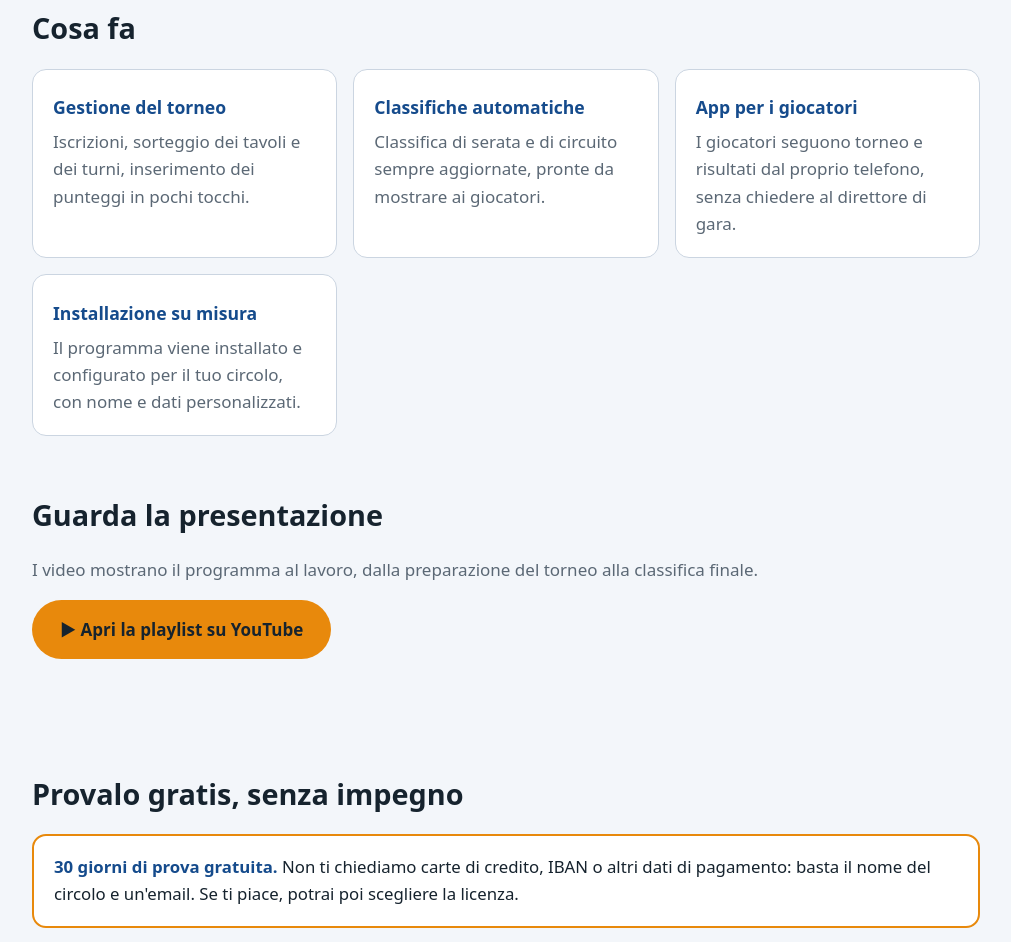
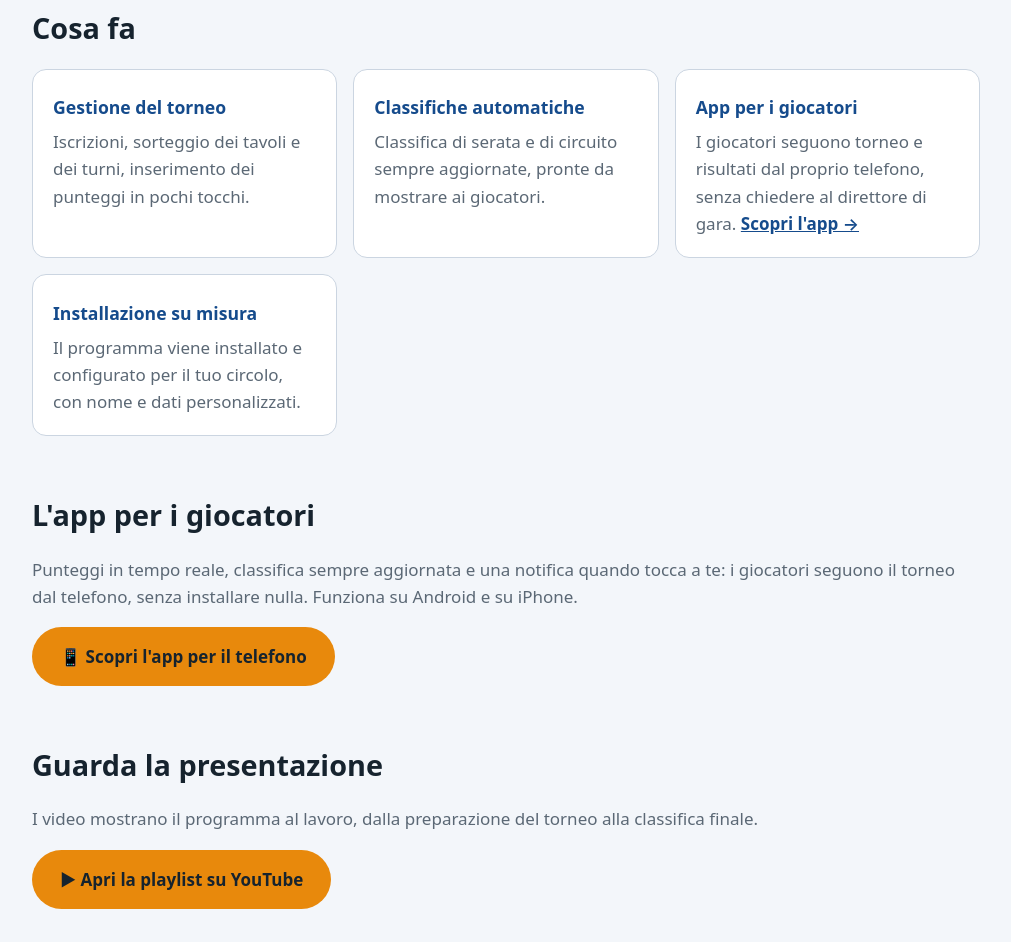
Before and after one commit to burracool-italia/burraco-il-tuo-torneo-sito, a plain HTML site: page index.html in a window 1280 px wide. Shown: the part 540-1482 px from the top of the page, without its empty margins (134-1145 px from the left). Drawn offline with Linux system fonts and the light colour scheme.

Commit message:
Link alla presentazione dell'app per i telefoni (riquadro App per i giocatori e nuova sezione)
Co-Authored-By: Claude Sonnet 5.5 <noreply@anthropic.com>

```diff
--- a/index.html
+++ b/index.html
@@ -66,8 +66,18 @@
     <div class="grid">
       <div class="card"><h3>Gestione del torneo</h3><p>Iscrizioni, sorteggio dei tavoli e dei turni, inserimento dei punteggi in pochi tocchi.</p></div>
       <div class="card"><h3>Classifiche automatiche</h3><p>Classifica di serata e di circuito sempre aggiornate, pronte da mostrare ai giocatori.</p></div>
-      <div class="card"><h3>App per i giocatori</h3><p>I giocatori seguono torneo e risultati dal proprio telefono, senza chiedere al direttore di gara.</p></div>
+      <div class="card"><h3>App per i giocatori</h3><p>I giocatori seguono torneo e risultati dal proprio telefono, senza chiedere al direttore di gara. <a href="https://burracool-italia.github.io/burraco-gestionale-tornei-landing/" style="color:var(--green);font-weight:600;white-space:nowrap">Scopri l'app →</a></p></div>
       <div class="card"><h3>Installazione su misura</h3><p>Il programma viene installato e configurato per il tuo circolo, con nome e dati personalizzati.</p></div>
+    </div>
+  </div>
+</section>
+
+<section id="app-telefono" style="padding-top:0">
+  <div class="wrap">
+    <h2>L'app per i giocatori</h2>
+    <p style="color:var(--muted)">Punteggi in tempo reale, classifica sempre aggiornata e una notifica quando tocca a te: i giocatori seguono il torneo dal telefono, senza installare nulla. Funziona su Android e su iPhone.</p>
+    <div class="btns" style="justify-content:flex-start">
+      <a class="btn primary" id="lnk-app-telefono" href="https://burracool-italia.github.io/burraco-gestionale-tornei-landing/">📱 Scopri l'app per il telefono</a>
     </div>
   </div>
 </section>
```
